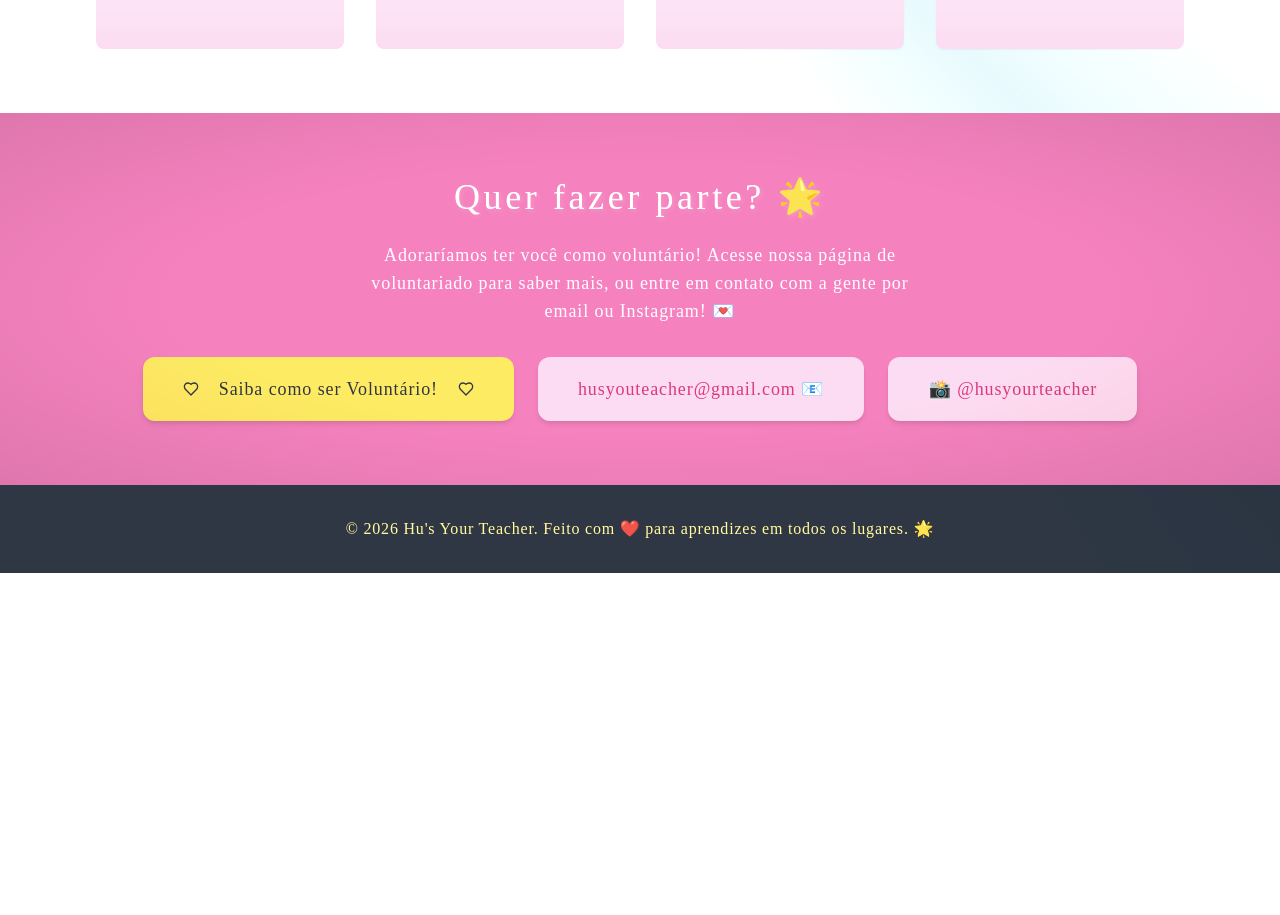
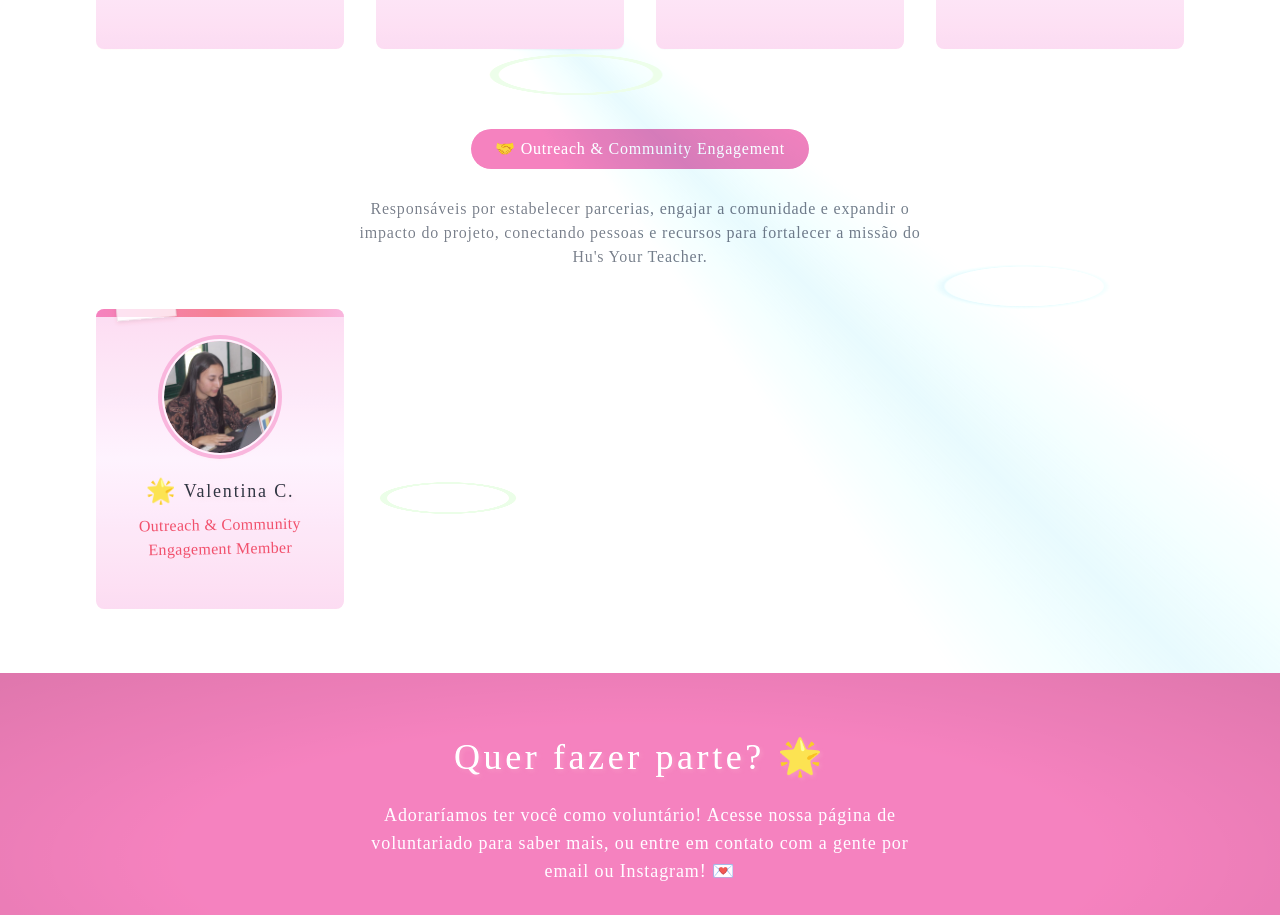
Before and after one commit to guilherme-hu/hus-your-teacher, a Next.js app: page /membros in a window 1280 px wide. Shown: the part 3100-4015 px from the top of the page. Before the commit the page ends 3673 px from the top, so only its background shows below. Built offline with nearby package versions, Linux system fonts and the light colour scheme.

Commit message:
Adding Outreach & Community Engagement Section and adding member Valentina

```diff
--- a/app/membros/page.tsx
+++ b/app/membros/page.tsx
@@ -187,6 +187,21 @@ const areas: Area[] = [
       },
     ],
   },
+  {
+    label: "Outreach & Community Engagement",
+    icon: "🤝",
+    description: "Responsáveis por estabelecer parcerias, engajar a comunidade e expandir o impacto do projeto, conectando pessoas e recursos para fortalecer a missão do Hu's Your Teacher.",
+    members: [
+        {
+        name: "Valentina C.",
+        role: "Outreach & Community Engagement Member",
+        description: "",
+        avatar: "/members/valentina.jpeg",
+        icon: "🌟",
+        },
+
+    ],
+  },
 
 ]
 
```
Also changed, not shown: public/members/valentina.jpeg (added).
